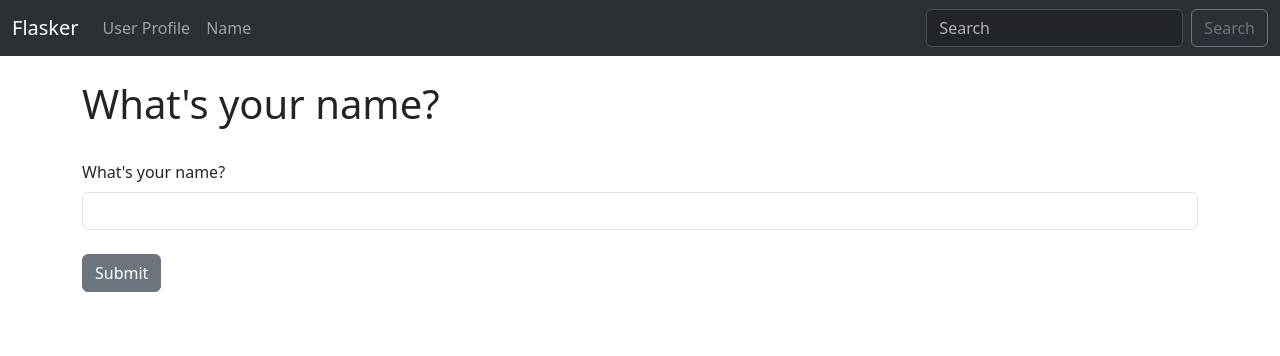
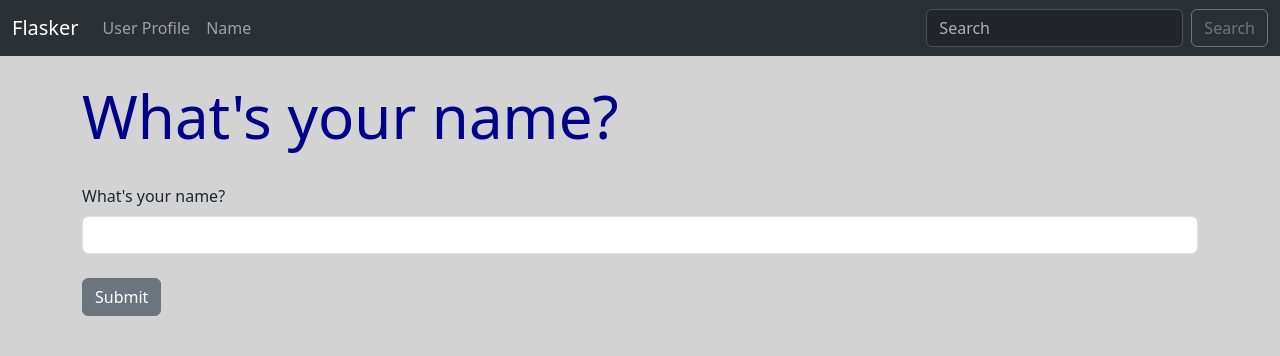
Before and after one commit to stryker2k2/flasker, a Flask app: page /name in a window 1280 px wide. Shown: the top 356 px of the page. Run offline with Flask 3, Linux system fonts and the light colour scheme; some libraries are stand-ins or nearby versions.

Commit message:
Added IMG, CSS, JS

```diff
--- /dev/null
+++ b/static/css/style.css
@@ -0,0 +1,13 @@
+h1 {
+    color: darkblue;
+    font-size: 60px;
+}
+
+body {
+    background: lightgray;
+}
+
+#demo{
+    color: darkblue;
+    font-size: 12px;
+}
--- /dev/null
+++ b/static/js/myfile.js
@@ -0,0 +1 @@
+document.getElementById('demo').innerHTML = "This was created in Javascript"
--- a/templates/base.html
+++ b/templates/base.html
@@ -5,6 +5,7 @@
     <meta name="viewport" content="width=device-width, initial-scale=1">
     <title>Flasker</title>
     <link href="https://cdn.jsdelivr.net/npm/bootstrap@5.3.0-alpha3/dist/css/bootstrap.min.css" rel="stylesheet" integrity="sha384-KK94CHFLLe+nY2dmCWGMq91rCGa5gtU4mk92HdvYe+M/SXH301p5ILy+dN9+nJOZ" crossorigin="anonymous">
+    <link href="{{ url_for('static', filename='css/style.css') }}" rel="stylesheet"/>
   </head>
   <body>
     {% include'navbar.html' %}
--- a/templates/name.html
+++ b/templates/name.html
@@ -11,14 +11,22 @@
 
 {% if name %}
     <h1>Hello {{ name }}!</h1>
+    <br/>
+    <img src="{{ url_for('static', filename='images/starship-nsf.jpg')}}" width="1000"/>
+    <br/><br/>
+    <p id="demo">This is stuff...</p>
+
+<script src="{{ url_for('static', filename='js/myfile.js')}}"></script>
+
+
 {% else %}
     <h1>What's your name?</h1>
-    </br>
+    <br/>
     <form method="POST">
         {{ form.hidden_tag() }}
         {{ form.name.label(class="form-label") }}
         {{ form.name(class="form-control") }}
-        </br>
+        <br/>
         {{ form.submit(class="btn btn-secondary") }}
     </form>
 
```
Also changed, not shown: static/images/starship-nsf.jpg (added).
